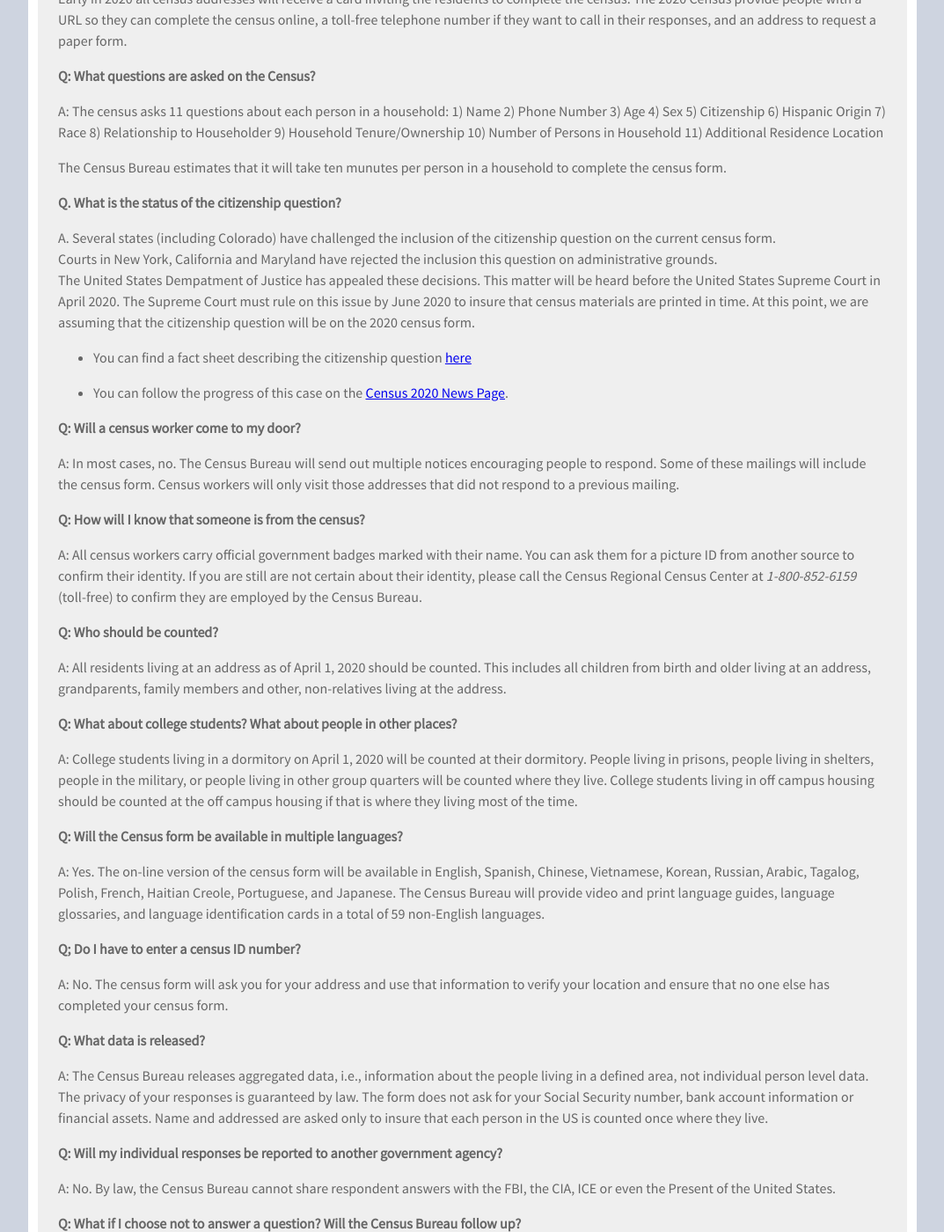
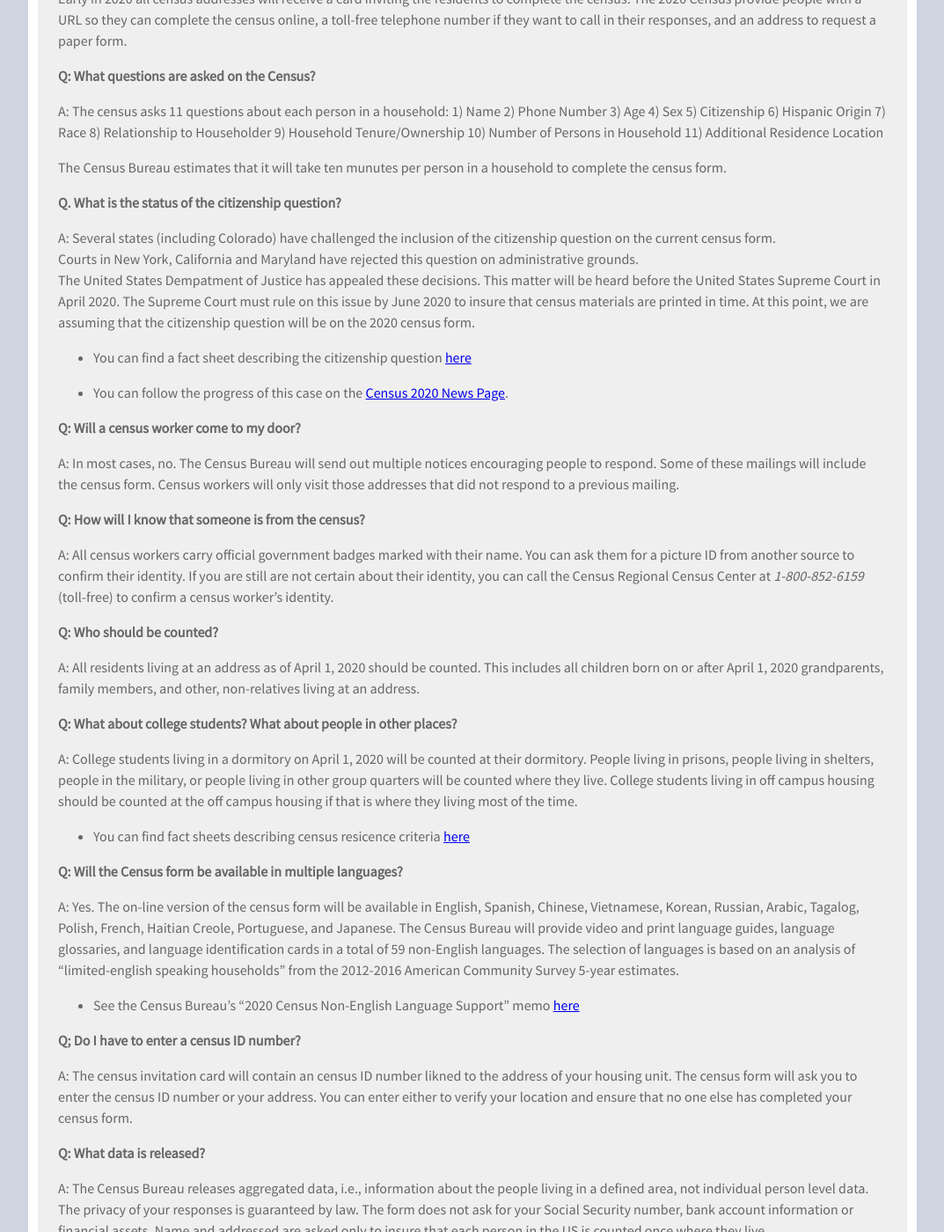
Before and after one commit to TBleess/Website_New, a Jekyll site: the page built from pages/5_CensusACS/2020-faq.md, in a window 1280 px wide and 1400 px high, scrolled down 786 px. Shown: the whole window at 88% size, without its empty margins (103-1176 px from the left). Built offline with Jekyll 4.4.1, drawn with Linux system fonts in a browser that asks for light colours; some of the changed text lies outside the part shown.

Commit message:
Update 2020-faq.md

```diff
--- a/pages/5_CensusACS/2020-faq.md
+++ b/pages/5_CensusACS/2020-faq.md
@@ -39,8 +39,8 @@ The Census Bureau estimates that it will take ten munutes per person in a househ
 
 **Q. What is the status of the citizenship question?**
 
-A.  Several states (including Colorado) have challenged the inclusion of the citizenship question on the current census form.
-Courts in New York, California and Maryland have rejected the inclusion this question on administrative grounds.
+A:  Several states (including Colorado) have challenged the inclusion of the citizenship question on the current census form.
+Courts in New York, California and Maryland have rejected this question on administrative grounds.
 The United States Dempatment of Justice has appealed these decisions. This matter will be heard before the United States Supreme Court in April 2020.  The Supreme Court must rule on this issue by June 2020 to insure that census materials are printed in time.
 At this point, we are assuming that the citizenship question will be on the 2020 census form.
 
@@ -54,25 +54,29 @@ A: In most cases, no.  The Census Bureau will send out multiple notices encourag
 
 **Q: How will I know that someone is from the census?**
 
-A: All census workers carry official government badges marked with their name.  You can ask them for a picture ID from another source to confirm their identity.  If you are still are not certain about their identity, please call the Census Regional Census Center  at *1-800-852-6159* (toll-free) to confirm they are employed by the Census Bureau.
+A: All census workers carry official government badges marked with their name.  You can ask them for a picture ID from another source to confirm their identity.  If you are still are not certain about their identity, you can call the Census Regional Census Center  at *1-800-852-6159* (toll-free) to confirm a census worker's identity.
 
 **Q: Who should be counted?**
 
-A: All residents living at an address as of April 1, 2020 should be counted.  This includes all children from birth and older living at an address, grandparents, family members and other, non-relatives living at the address.
+A: All residents living at an address as of April 1, 2020 should be counted.  This includes all children born on or after April 1, 2020  grandparents, family members, and other, non-relatives living at an address.
 
 **Q: What about college students? What about people in other places?**
 
 A: College students living in a dormitory on April 1, 2020 will be counted at their dormitory.  People living in prisons, people living in shelters, people in the military, or people living in other group quarters will be counted where they live.  College students living in off campus housing should be counted at the off campus housing if that is where they living most of the time.
 
+- You can find fact sheets describing census resicence criteria [here](https://demography.dola.colorado.gov/census-acs/2020-factsheets/)
+
 **Q: Will the Census form be available in multiple languages?**
 
 A: Yes.  The on-line version of the census form will be available in English, Spanish, Chinese, Vietnamese, Korean, Russian, Arabic,
-Tagalog, Polish, French, Haitian Creole, Portuguese, and Japanese.  The Census Bureau will provide video and print language guides, language glossaries, and language identification cards in  a total of 59 non-English languages.
+Tagalog, Polish, French, Haitian Creole, Portuguese, and Japanese.  The Census Bureau will provide video and print language guides, language glossaries, and language identification cards in  a total of 59 non-English languages.  The selection of languages is based on an analysis of "limited-english speaking households" from the 2012-2016 American Community Survey 5-year estimates.
+
+- See the Census Bureau's "2020 Census Non-English Language Support" memo [here](https://www2.census.gov/programs-surveys/decennial/2020/program-management/memo-series/2020-memo-2018_06.pdf)
 
 
 **Q; Do I have to enter a census ID number?**
 
-A: No.  The census form will ask you for your address and use that information to verify your location and ensure that no one else has completed your census form.
+A: The census invitation card will contain an census ID number likned to the address of your housing unit.  The census form will ask you to enter the census ID number or your address.  You can enter either to verify your location and ensure that no one else has completed your census form.
 
 **Q: What data is released?**
 
@@ -88,7 +92,7 @@ A: The accuracy of the census depends on everyone providing accurate answers to
 
 **Q: When will the Census counts be released?**
 
-A: Counts for reapportionment must be delivered to the President of the United States by December 31, 2020.  Counts will be released to the states for redistricting purposes by April 1, 2021.  More detailed information will be released beginning in 2022.
+A: Counts for reapportionment must be delivered to the President of the United States by December 31, 2020.  Counts will be released to the states for redistricting purposes by April 1, 2021.  More detailed counts will be released beginning in 2022.
 
 **Q: What if I have questions later?**
 
```
